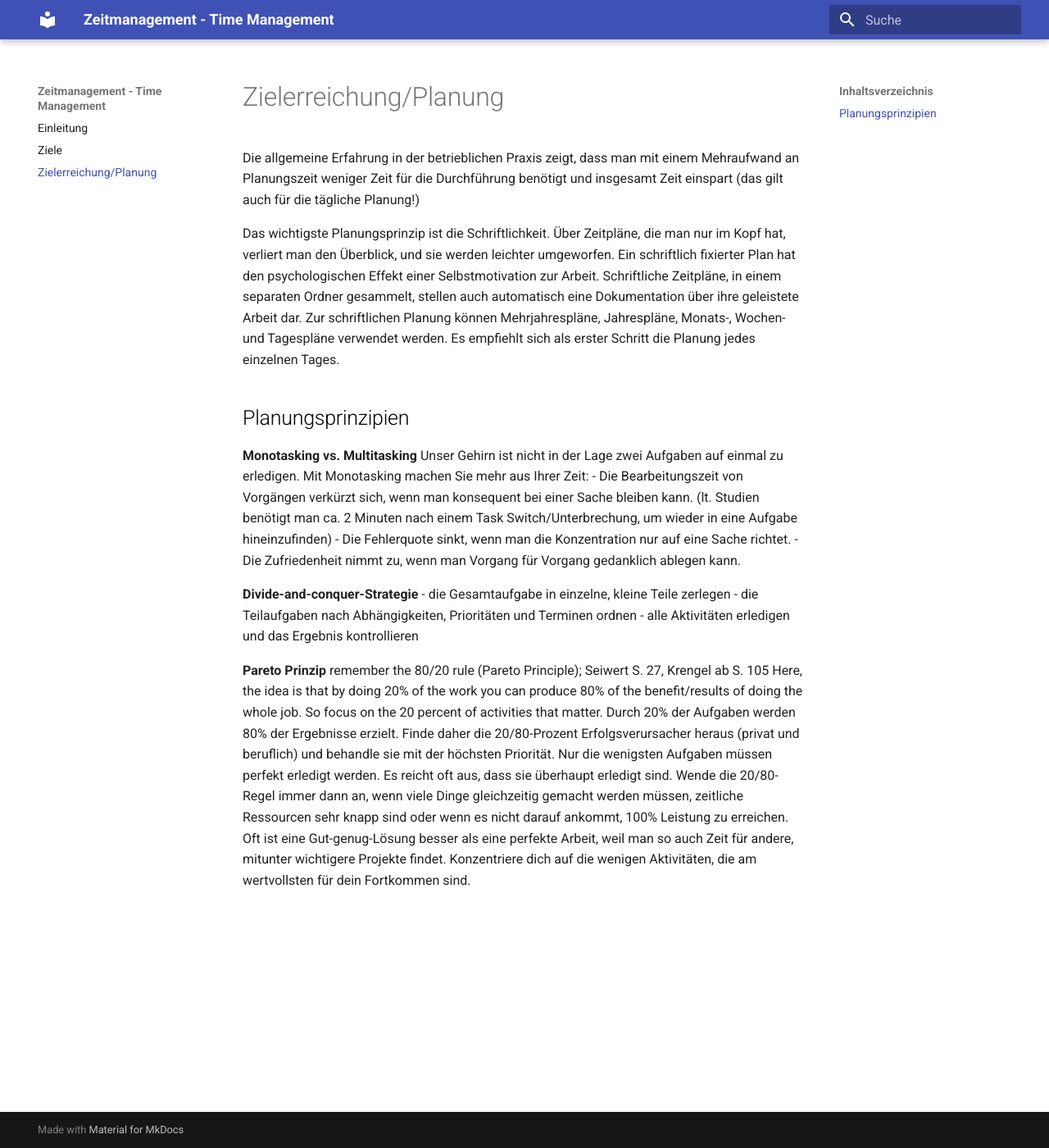
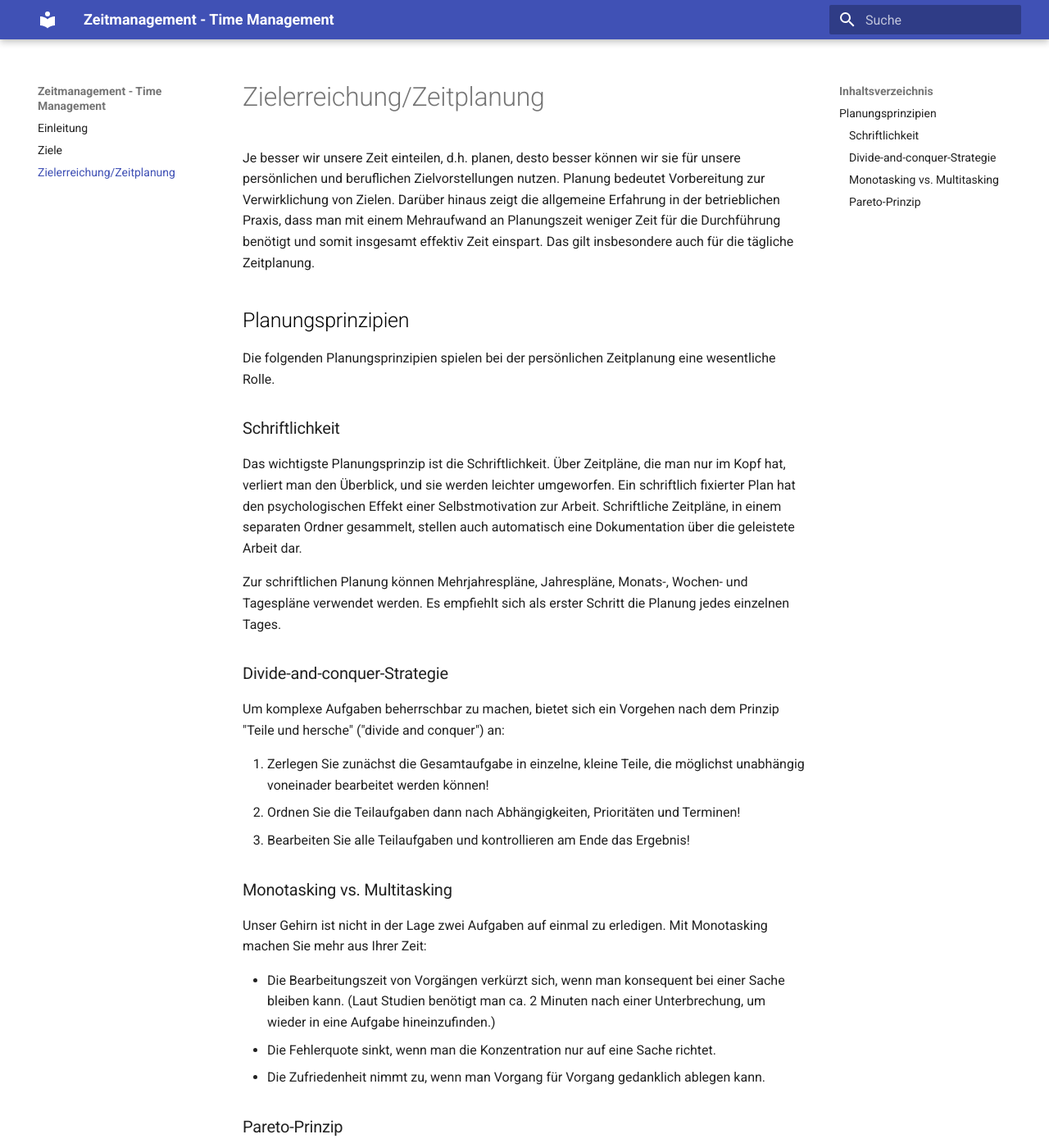
Before and after one commit to fneur/time-management, an MkDocs documentation site: the page built from docs/zielerreichung.md, in a window 1280 px wide and 1400 px high. Shown: the whole window at 82% size. Built offline with MkDocs 1.6.1 and Material for MkDocs 9.7.7, drawn with Linux system fonts in a browser that asks for light colours; some of the changed text lies outside the part shown.

Commit message:
Update zielerreichung.md

```diff
--- a/docs/zielerreichung.md
+++ b/docs/zielerreichung.md
@@ -1,38 +1,69 @@
-# Zielerreichung/Planung
-Die allgemeine Erfahrung in der betrieblichen Praxis zeigt, dass man mit einem Mehraufwand
-an Planungszeit weniger Zeit für die Durchführung benötigt und insgesamt Zeit einspart (das gilt auch für die tägliche Planung!)
-
-Das wichtigste Planungsprinzip ist die Schriftlichkeit. Über Zeitpläne, die man nur im Kopf hat, verliert man
-den Überblick, und sie werden leichter umgeworfen. Ein schriftlich fixierter Plan hat den psychologischen Effekt einer
-Selbstmotivation zur Arbeit. Schriftliche Zeitpläne, in einem separaten Ordner gesammelt, stellen auch automatisch eine
-Dokumentation über ihre geleistete Arbeit dar.
-Zur schriftlichen Planung können Mehrjahrespläne, Jahrespläne, Monats-, Wochen- und Tagespläne verwendet werden.
-Es empfiehlt sich als erster Schritt die Planung jedes einzelnen Tages.
-
+# Zielerreichung/Zeitplanung
+Je besser wir unsere Zeit einteilen, d.h. planen, desto besser können wir sie
+für unsere persönlichen und beruflichen Zielvorstellungen nutzen. Planung
+bedeutet Vorbereitung zur Verwirklichung von Zielen. Darüber hinaus zeigt die
+allgemeine Erfahrung in der betrieblichen Praxis, dass man mit einem
+Mehraufwand an Planungszeit weniger Zeit für die Durchführung benötigt und
+somit insgesamt effektiv Zeit einspart.
+Das gilt insbesondere auch für die tägliche Zeitplanung.
 
 ## Planungsprinzipien
+Die folgenden Planungsprinzipien spielen bei der persönlichen Zeitplanung
+eine wesentliche Rolle.
 
-**Monotasking vs. Multitasking**
+### Schriftlichkeit
+Das wichtigste Planungsprinzip ist die Schriftlichkeit. Über Zeitpläne, die
+man nur im Kopf hat, verliert man den Überblick, und sie werden leichter
+umgeworfen. Ein schriftlich fixierter Plan hat den psychologischen Effekt
+einer Selbstmotivation zur Arbeit. Schriftliche Zeitpläne, in einem separaten
+Ordner gesammelt, stellen auch automatisch eine Dokumentation über die
+geleistete Arbeit dar.
+
+Zur schriftlichen Planung können Mehrjahrespläne, Jahrespläne, Monats-,
+Wochen- und Tagespläne verwendet werden. Es empfiehlt sich als erster
+Schritt die Planung jedes einzelnen Tages.
+
+### Divide-and-conquer-Strategie
+Um komplexe Aufgaben beherrschbar zu machen, bietet sich ein Vorgehen nach
+dem Prinzip "Teile und hersche" ("divide and conquer") an:
+
+ 1. Zerlegen Sie zunächst die Gesamtaufgabe in einzelne, kleine Teile, die
+    möglichst unabhängig voneinader bearbeitet werden können!
+ 1. Ordnen Sie die Teilaufgaben dann nach Abhängigkeiten, Prioritäten und
+    Terminen!
+ 1. Bearbeiten Sie alle Teilaufgaben und kontrollieren am Ende das Ergebnis!
+
+### Monotasking vs. Multitasking
 Unser Gehirn ist nicht in der Lage zwei Aufgaben auf einmal zu erledigen.
 Mit Monotasking machen Sie mehr aus Ihrer Zeit:
- - Die Bearbeitungszeit von Vorgängen verkürzt sich, wenn man konsequent bei einer Sache bleiben kann.
- (lt. Studien benötigt man ca. 2 Minuten nach einem Task Switch/Unterbrechung, um wieder in eine Aufgabe hineinzufinden)
+
+ - Die Bearbeitungszeit von Vorgängen verkürzt sich, wenn man konsequent bei
+   einer Sache bleiben kann.
+   (Laut Studien benötigt man ca. 2 Minuten nach einer Unterbrechung, um
+   wieder in eine Aufgabe hineinzufinden.)
  - Die Fehlerquote sinkt, wenn man die Konzentration nur auf eine Sache richtet.
- - Die Zufriedenheit nimmt zu, wenn man Vorgang für Vorgang gedanklich ablegen kann.
+ - Die Zufriedenheit nimmt zu, wenn man Vorgang für Vorgang gedanklich ablegen
+   kann.
 
-**Divide-and-conquer-Strategie**
- - die Gesamtaufgabe in einzelne, kleine Teile zerlegen
- - die Teilaufgaben nach Abhängigkeiten, Prioritäten und Terminen ordnen
- - alle Aktivitäten erledigen und das Ergebnis kontrollieren
+### Pareto-Prinzip
+Das [Pareto-Prinzip](https://de.wikipedia.org/wiki/Paretoprinzip), auch
+80-zu-20-Regel genannt, besagt, dass 80% der Ergebnisse mit 20% des
+Gesamtaufwandes erreicht werden. Die verbleibenden 20% der Ergebnisse
+erfordern mit 80% des Gesamtaufwandes die quantitativ meiste Arbeit.
 
-**Pareto Prinzip**
-  remember the 80/20 rule (Pareto Principle); Seiwert S. 27, Krengel ab S. 105
-  Here, the idea is that by doing 20% of the work you can produce 80% of the benefit/results of doing the whole job.
-  So focus on the 20 percent of activities that matter.
-  Durch 20% der Aufgaben werden 80% der Ergebnisse erzielt.
-  Finde daher die 20/80-Prozent Erfolgsverursacher heraus (privat und beruflich) und behandle sie mit der höchsten Priorität.
-  Nur die wenigsten Aufgaben müssen perfekt erledigt werden. Es reicht oft aus, dass sie überhaupt erledigt sind.
-  Wende die 20/80-Regel immer dann an, wenn viele Dinge gleichzeitig gemacht werden müssen, zeitliche Ressourcen
-  sehr knapp sind oder wenn es nicht darauf ankommt, 100% Leistung zu erreichen.
-  Oft ist eine Gut-genug-Lösung besser als eine perfekte Arbeit, weil man so auch Zeit für andere, mitunter wichtigere Projekte findet.
-  Konzentriere dich auf die wenigen Aktivitäten, die am wertvollsten für dein Fortkommen sind.
+**Durch 20% der Aufgaben werden 80% der Ergebnisse erzielt.**
+
+Finde daher die 20/80-Prozent Erfolgsverursacher heraus (privat und beruflich)
+und behandle sie mit der höchsten Priorität. Konzentriere dich auf die wenigen
+Aktivitäten, die am wertvollsten für dein Fortkommen sind.
+
+Das Pareto-Prinzip lässt sich auch sehr oft auf den Erledigungsgrad einzelner
+Aufgaben anwenden.
+Nur die wenigsten Aufgaben müssen perfekt erledigt werden. Es reicht oft aus,
+dass sie überhaupt erledigt sind.
+Oft ist eine Gut-genug-Lösung besser als eine perfekte Arbeit, weil man so auch
+Zeit für andere, mitunter wichtigere Dinge findet.
+
+Wende das Prinzip immer dann an, wenn viele Dinge gleichzeitig gemacht werden
+müssen, zeitliche Ressourcen sehr knapp sind oder wenn es nicht darauf ankommt,
+100% Leistung zu erreichen.
--- a/mkdocs.yml
+++ b/mkdocs.yml
@@ -2,7 +2,7 @@
 nav:
   - Einleitung: index.md
   - Ziele: ziele.md
-  - Zielerreichung/Planung: zielerreichung.md
+  - Zielerreichung/Zeitplanung: zielerreichung.md
 theme:
   name: 'material'
   language: 'de'
```
